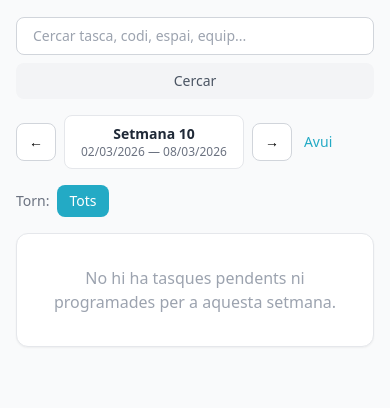
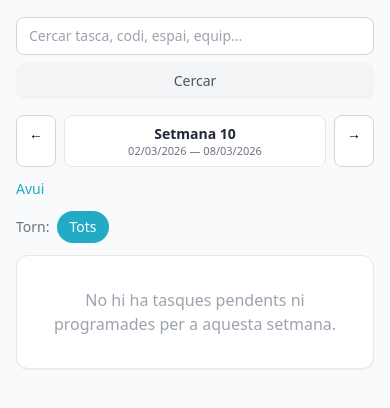
Before and after one commit to dvdgp9/gmao-ebone, a PHP site: page /setmana?setmana=-1 in a window 390 px wide. Shown: the part 116-524 px from the top of the page. Run offline with PHP 8.4, Linux system fonts and the light colour scheme; the visitor is signed in with stand-in values (Sample User, id 1); data that the repository does not hold is empty; some libraries are stand-ins or nearby versions.

Commit message:
Columnas mobile

```diff
--- a/app/views/setmana/index.php
+++ b/app/views/setmana/index.php
@@ -21,7 +21,7 @@ ob_start();
             <input type="hidden" name="torn" value="<?= e((string)$tornActual) ?>">
         <?php endif; ?>
         <input type="text" name="q" value="<?= e($search ?? '') ?>" placeholder="Cercar tasca, codi, espai, equip..."
-               class="flex-1 border border-gray-300 rounded-lg px-4 py-2 text-sm focus:ring-2 focus:ring-brand focus:border-brand outline-none">
+               class="w-full min-w-0 border border-gray-300 rounded-lg px-3 py-2 text-sm focus:ring-2 focus:ring-brand focus:border-brand outline-none">
         <button type="submit" class="bg-gray-100 text-gray-600 px-4 py-2 rounded-lg text-sm hover:bg-gray-200 transition">Cercar</button>
         <?php if ($search): ?>
             <a href="<?= url('setmana?setmana=' . $setmanaOffset . ($tornActual ? '&torn=' . $tornActual : '')) ?>" class="bg-gray-100 text-gray-500 px-4 py-2 rounded-lg text-sm hover:bg-gray-200 transition text-center">Netejar</a>
@@ -30,15 +30,15 @@ ob_start();
 </div>
 
 <!-- Navegació + filtres -->
-<div class="flex flex-col xl:flex-row items-start xl:items-center justify-between gap-4 mb-4">
-    <div class="flex flex-wrap items-center gap-2">
+<div class="flex flex-col xl:flex-row items-start xl:items-center justify-between gap-3 mb-3">
+    <div class="flex items-stretch gap-2 w-full sm:w-auto">
         <a href="<?= url('setmana?setmana=' . ($setmanaOffset - 1) . ($tornActual ? '&torn=' . $tornActual : '') . ($search ? '&q=' . urlencode($search) : '')) ?>"
            class="bg-white border border-gray-300 rounded-lg px-3 py-2 text-sm hover:bg-gray-50 transition">
             &larr;
         </a>
-        <div class="bg-white border border-gray-200 rounded-lg px-4 py-2 text-center">
+        <div class="min-w-0 flex-1 bg-white border border-gray-200 rounded-lg px-3 py-2 text-center">
             <div class="text-sm font-semibold text-gray-800">Setmana <?= $setmanaNum ?></div>
-            <div class="text-xs text-gray-500">
+            <div class="text-[11px] sm:text-xs text-gray-500 leading-tight">
                 <?= $dilluns->format('d/m/Y') ?> — <?= $diumenge->format('d/m/Y') ?>
             </div>
         </div>
@@ -48,19 +48,23 @@ ob_start();
         </a>
         <?php if ($setmanaOffset !== 0): ?>
         <a href="<?= url('setmana' . ($tornActual ? '?torn=' . $tornActual : '') . ($search ? ($tornActual ? '&' : '?') . 'q=' . urlencode($search) : '')) ?>"
-           class="text-sm text-brand hover:text-brand-dark transition ml-1">Avui</a>
+           class="hidden sm:inline text-sm text-brand hover:text-brand-dark transition ml-1">Avui</a>
         <?php endif; ?>
     </div>
+    <?php if ($setmanaOffset !== 0): ?>
+    <a href="<?= url('setmana' . ($tornActual ? '?torn=' . $tornActual : '') . ($search ? ($tornActual ? '&' : '?') . 'q=' . urlencode($search) : '')) ?>"
+       class="sm:hidden text-sm text-brand hover:text-brand-dark transition">Avui</a>
+    <?php endif; ?>
 
-    <div class="flex flex-wrap items-center gap-2">
-        <span class="text-sm text-gray-500">Torn:</span>
+    <div class="flex flex-wrap items-center gap-2 w-full">
+        <span class="text-sm text-gray-500 shrink-0">Torn:</span>
         <a href="<?= url('setmana?setmana=' . $setmanaOffset . ($search ? '&q=' . urlencode($search) : '')) ?>"
-           class="px-3 py-1.5 text-sm rounded-lg <?= !$tornActual ? 'bg-brand text-white' : 'bg-white border border-gray-300 text-gray-600 hover:bg-gray-50' ?> transition">
+           class="px-3 py-1.5 text-sm rounded-2xl <?= !$tornActual ? 'bg-brand text-white' : 'bg-white border border-gray-300 text-gray-600 hover:bg-gray-50' ?> transition">
             Tots
         </a>
         <?php foreach ($torns as $t): ?>
         <a href="<?= url('setmana?setmana=' . $setmanaOffset . '&torn=' . $t['id'] . ($search ? '&q=' . urlencode($search) : '')) ?>"
-           class="px-3 py-1.5 text-sm rounded-lg <?= $tornActual == $t['id'] ? 'bg-brand text-white' : 'bg-white border border-gray-300 text-gray-600 hover:bg-gray-50' ?> transition">
+           class="px-3 py-1.5 text-sm rounded-2xl <?= $tornActual == $t['id'] ? 'bg-brand text-white' : 'bg-white border border-gray-300 text-gray-600 hover:bg-gray-50' ?> transition">
             <?= e($t['nom']) ?>
         </a>
         <?php endforeach; ?>
@@ -69,7 +73,7 @@ ob_start();
 
 <!-- Resum ràpid -->
 <?php if (!empty($tasques)): ?>
-<div class="flex flex-wrap items-center gap-2 mb-4 text-sm">
+<div class="flex flex-wrap items-center gap-2 mb-3 text-sm">
     <span class="text-gray-500"><?= count($tasques) ?> tasques</span>
     <?php if ($nVencudes > 0): ?>
         <span class="bg-red-100 text-red-700 px-2 py-0.5 rounded text-xs font-medium"><?= $nVencudes ?> vençudes</span>
@@ -92,14 +96,13 @@ ob_start();
             $avui = $t['data_propera_realitzacio'] === date('Y-m-d');
         ?>
         <div x-show="showAll || <?= $idx ?> < <?= $limitMobile ?>"
-             class="bg-white rounded-lg shadow-sm border p-3 <?= $vencuda ? 'border-red-200 bg-red-50/60' : ($avui ? 'border-yellow-200 bg-yellow-50/70' : 'border-gray-200') ?>">
-            <!-- Fila compacta -->
-            <div class="flex items-center justify-between gap-2">
-                <div class="flex items-center gap-2 min-w-0 flex-1">
-                    <span class="font-mono text-[11px] text-brand shrink-0"><?= e($t['tasca_codi'] ?? '-') ?></span>
-                    <span class="text-sm text-gray-800 truncate"><?= e($t['tasca_nom']) ?></span>
+             class="bg-white rounded-lg shadow-sm border px-3 py-2.5 <?= $vencuda ? 'border-red-200 bg-red-50/60' : ($avui ? 'border-yellow-200 bg-yellow-50/70' : 'border-gray-200') ?>">
+            <div class="min-w-0">
+                <div class="flex items-start gap-2 min-w-0">
+                    <span class="font-mono text-[11px] text-brand shrink-0 pt-0.5"><?= e($t['tasca_codi'] ?? '-') ?></span>
+                    <span class="text-sm leading-5 text-gray-800 break-words min-w-0"><?= e($t['tasca_nom']) ?></span>
                 </div>
-                <div class="flex items-center gap-1 shrink-0">
+                <div class="flex flex-wrap items-center gap-1 mt-2">
                     <?php if ($vencuda): ?>
                         <span class="bg-red-100 text-red-600 text-[10px] px-1.5 py-0.5 rounded font-medium">Vençuda</span>
                     <?php elseif ($avui): ?>
@@ -111,22 +114,22 @@ ob_start();
                 </div>
             </div>
             <!-- Info secundària -->
-            <div class="flex items-center justify-between mt-2 text-xs text-gray-500">
-                <span class="truncate"><?= e($t['espai_nom'] ?? '-') ?><?= $t['equip_nom'] ? ' · ' . e($t['equip_nom']) : '' ?></span>
-                <button type="button" @click="expanded[<?= $t['id'] ?>] = !expanded[<?= $t['id'] ?>]" class="text-brand hover:text-brand-dark text-[11px] ml-2 shrink-0">
+            <div class="flex items-start justify-between gap-2 mt-2 text-xs text-gray-500">
+                <span class="min-w-0 break-words leading-4"><?= e($t['espai_nom'] ?? '-') ?><?= $t['equip_nom'] ? ' · ' . e($t['equip_nom']) : '' ?></span>
+                <button type="button" @click="expanded[<?= $t['id'] ?>] = !expanded[<?= $t['id'] ?>]" class="text-brand hover:text-brand-dark text-[11px] ml-2 shrink-0 whitespace-nowrap">
                     <span x-show="!expanded[<?= $t['id'] ?>]">+ Detalls</span>
                     <span x-show="expanded[<?= $t['id'] ?>]">- Tancar</span>
                 </button>
             </div>
             <!-- Detalls expandibles -->
             <div x-show="expanded[<?= $t['id'] ?>]" x-collapse class="mt-3 pt-2 border-t border-gray-100 text-xs space-y-2">
-                <div class="flex justify-between">
+                <div class="flex items-start justify-between gap-3">
                     <span class="text-gray-400">Periodicitat</span>
-                    <span class="text-gray-700"><?= e($t['periodicitat_nom'] ?? '-') ?></span>
+                    <span class="text-right text-gray-700 break-words"><?= e($t['periodicitat_nom'] ?? '-') ?></span>
                 </div>
-                <div class="flex justify-between">
+                <div class="flex items-start justify-between gap-3">
                     <span class="text-gray-400">Data propera</span>
-                    <span class="<?= $vencuda ? 'text-red-600 font-medium' : 'text-gray-700' ?>"><?= $t['data_propera_realitzacio'] ? format_date($t['data_propera_realitzacio']) : '-' ?></span>
+                    <span class="text-right <?= $vencuda ? 'text-red-600 font-medium' : 'text-gray-700' ?>"><?= $t['data_propera_realitzacio'] ? format_date($t['data_propera_realitzacio']) : '-' ?></span>
                 </div>
                 <?php if (in_array($_SESSION['current_role'] ?? '', ['superadmin', 'admin_instalacio', 'cap_manteniment', 'tecnic'])): ?>
                 <form method="POST" action="<?= url('registre/store') ?>" class="pt-2">
```
Also changed, not shown: app/views/dia/index.php (+26 -29 lines), app/views/pla/index.php (+17 -20 lines).
